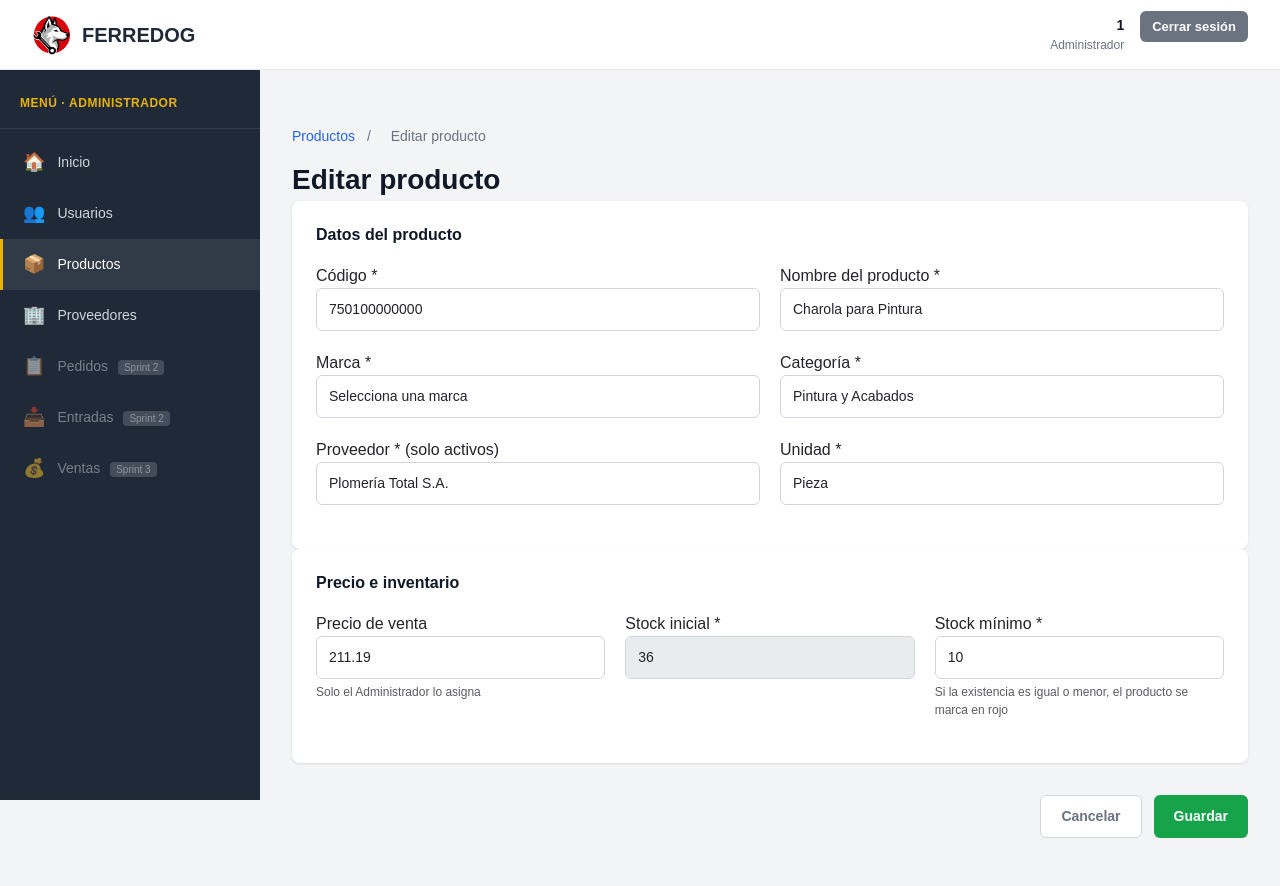
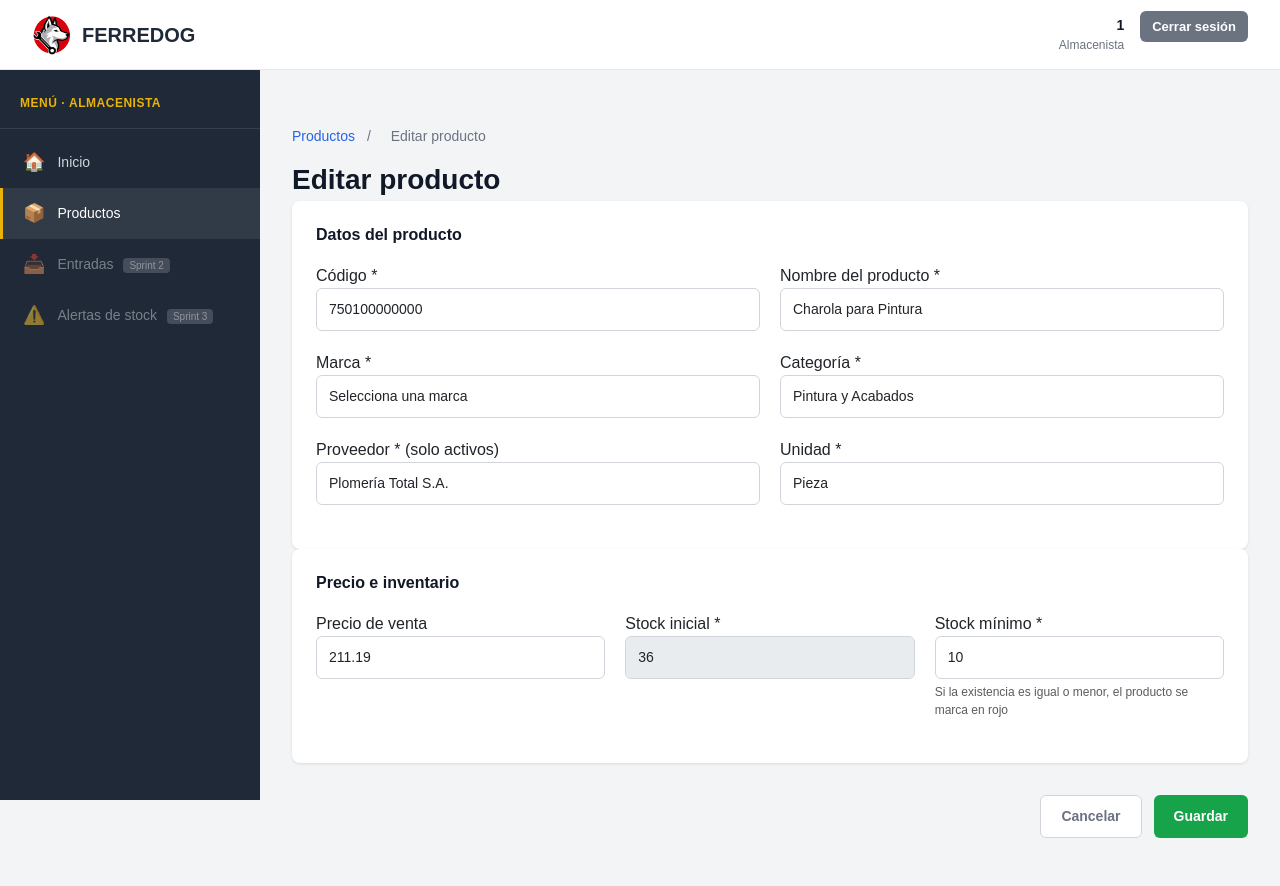
Before and after one commit to NeryOmarHdzCortes/ProyectoFerreDog, a PHP site: page /ProyectoFerredog/public/index.php?c=producto&a=editar&id=1 in a window 1280 px wide. Run offline with PHP 8.4, Linux system fonts and the light colour scheme; the visitor is signed in with stand-in values (Sample User, id 1); data comes from the database, SQL or seed files in the repository.

Commit message:
Solucion poner precio almacen

```diff
--- a/app/controllers/ProductoController.php
+++ b/app/controllers/ProductoController.php
@@ -231,7 +231,7 @@ class ProductoController {
         }
 
         $precioVenta = null;
-        if ($_SESSION['Rol'] === 'Administrador') {
+        if (in_array($_SESSION['Rol'], ['Administrador', 'Almacenista'], true)) {
             $precioCapturado = $this->obtenerTexto($_POST['precio_venta'] ?? '');
             if ($precioCapturado !== '') {
                 if (!is_numeric($precioCapturado) || !is_finite((float) $precioCapturado) || (float) $precioCapturado <= 0) {
@@ -239,6 +239,8 @@ class ProductoController {
                 } else {
                     $precioVenta = (float) $precioCapturado;
                 }
+            } elseif ($productoActual && $_SESSION['Rol'] === 'Almacenista') {
+                $precioVenta = $productoActual['Precio_Venta'];
             }
         } elseif ($productoActual) {
             $precioVenta = $productoActual['Precio_Venta'];
@@ -304,7 +306,7 @@ class ProductoController {
      * Asignar o actualizar el precio de venta desde la lista
      */
     public function ponerPrecio() {
-        requerirRol(['Administrador']);
+        requerirRol(['Administrador', 'Almacenista']);
 
         if ($_SERVER['REQUEST_METHOD'] !== 'POST') {
             $this->redirigir(self::URL_LISTA);
--- a/app/views/productos/formulario.php
+++ b/app/views/productos/formulario.php
@@ -132,14 +132,6 @@ unset($_SESSION['datos_producto']);
                     <div class="form-grid-3col">
                         <div class="form-group">
                             <label for="precio_venta">Precio de venta</label>
-                            <?php if ($_SESSION['Rol'] === 'Almacenista'): ?>
-                                <input type="text"
-                                       id="precio_venta"
-                                       class="form-control"
-                                       value="Lo asigna el Administrador"
-                                       disabled>
-                                <input type="hidden" name="precio_venta" value="">
-                            <?php else: ?>
                             <input type="number"
                                    id="precio_venta"
                                    name="precio_venta"
@@ -147,8 +139,6 @@ unset($_SESSION['datos_producto']);
                                    step="0.01"
                                    min="0"
                                    value="<?php echo htmlspecialchars($datosProducto['precio_venta'] ?? ($producto['Precio_Venta'] ?? '')); ?>">
-                                <small class="form-text text-muted">Solo el Administrador lo asigna</small>
-                            <?php endif; ?>
                         </div>
 
                         <div class="form-group">
```
Also changed, not shown: app/views/productos/lista.php (+5 -3 lines). Lines whose indentation alone changed are shown as unchanged.
